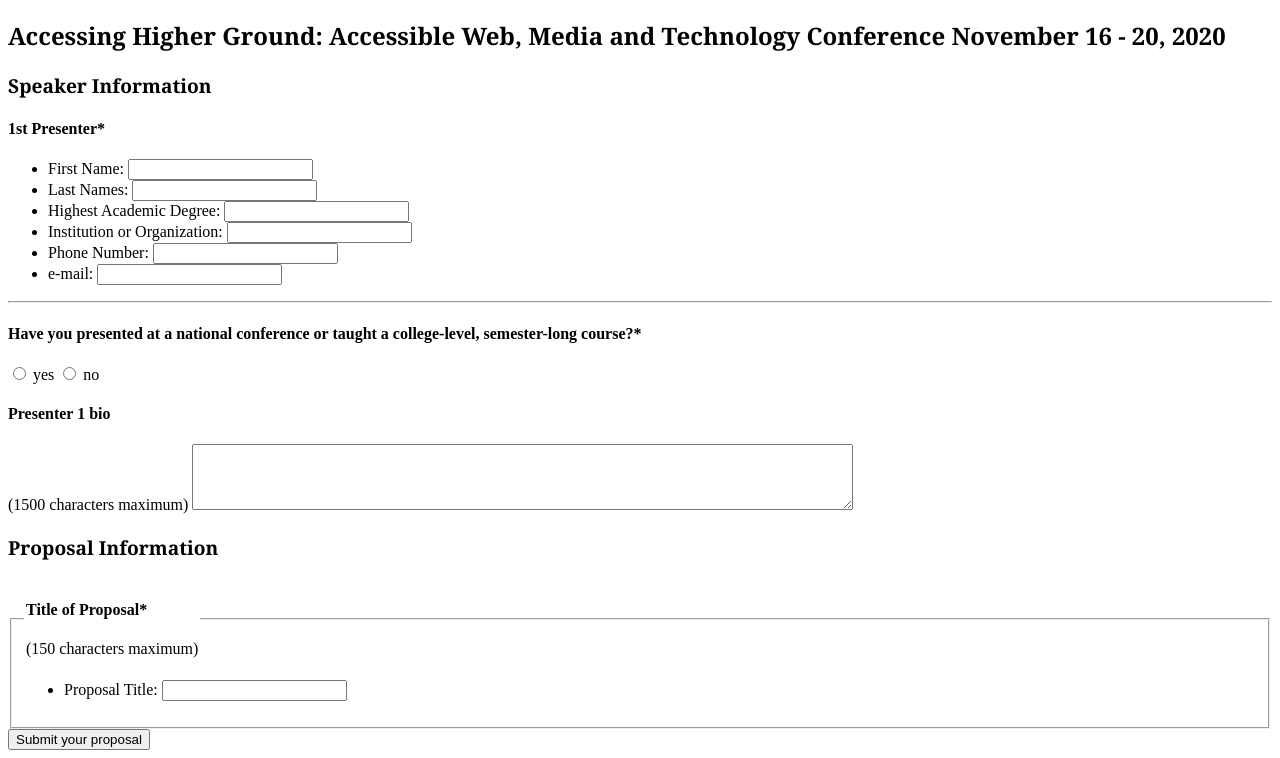
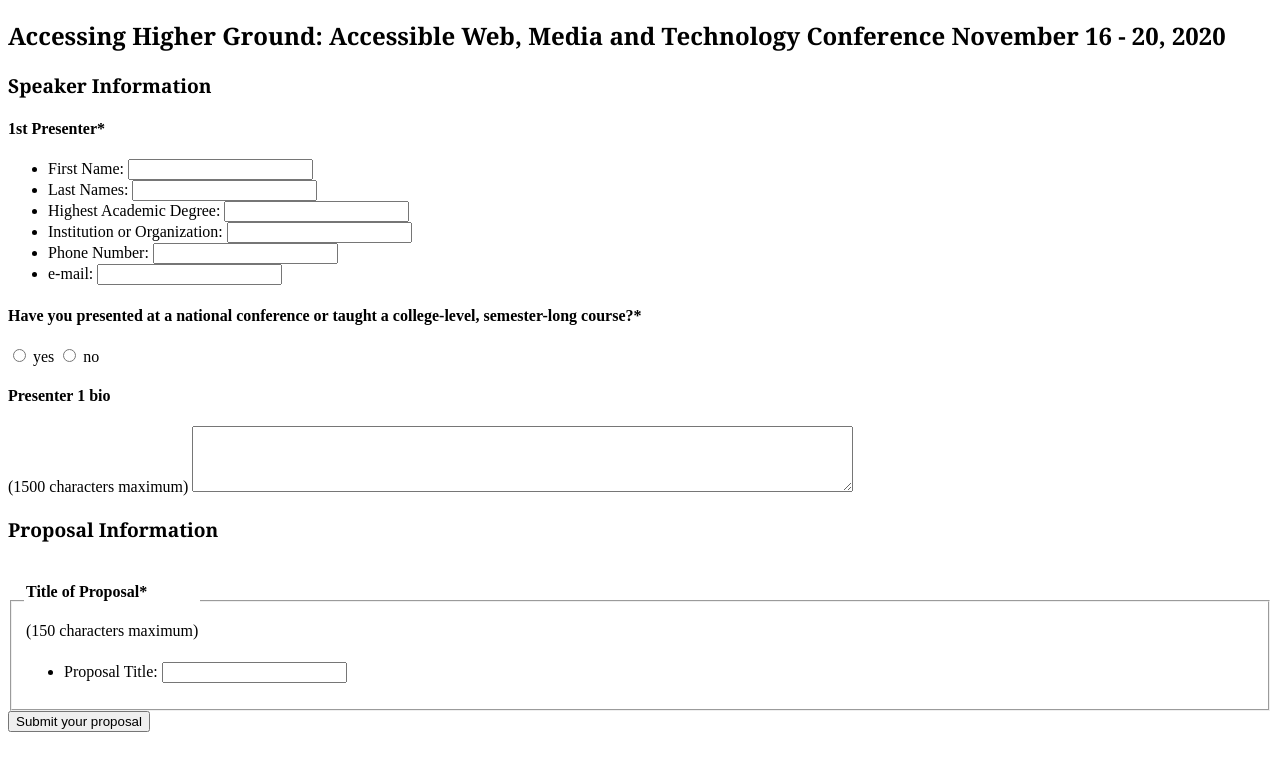
Before and after one commit to isbr3461/atlas-csci-4519-4830-main, a plain HTML site: page AHGproposalform-assign8/AHG_proposalform2020-demo-after.html in a window 1280 px wide. Shown: the part 67-825 px from the top of the page. Drawn offline with Linux system fonts and the light colour scheme.

Commit message:
formatting and sections

```diff
--- a/AHGproposalform-assign8/AHG_proposalform2020-demo-after.html
+++ b/AHGproposalform-assign8/AHG_proposalform2020-demo-after.html
@@ -6,12 +6,10 @@
   alternate format, web design, disability, higher education, ADA, Section 508,
   accommodations, assistifve technology, DOJ, Department of Justice, WAI" />
 
-
   <title>AHG 2020</title>
 
   <link rel='stylesheet' id='Lora-css'  href='//fonts.googleapis.com/css?family=Lora%3A400%2C700&#038;ver=4.4.2' type='text/css' media='all' />
   <link rel="stylesheet" href="css/ahgformstyle2020after.css"  type="text/css" media="screen">
-
 
   <!-- enable HTML 5 elements in IE7&8 -->
   <!--[if lt IE 9]>
@@ -21,7 +19,6 @@ accommodations, assistifve technology, DOJ, Department of Justice, WAI" />
   <!--[if lt IE 8]>
     <link rel="stylesheet" type="text/css" media="all" href="http://accessinghigherground.org/wp/wp-content/themes/AHG/css/ahg_scrn_ie_style4ahead-wform-4wp.css" />
   <![endif]-->
-
 
 </head>
 
@@ -33,13 +30,10 @@ accommodations, assistifve technology, DOJ, Department of Justice, WAI" />
       <h2 class="outline3">Accessing Higher Ground: Accessible Web, Media and Technology Conference November 16 - 20, 2020</h2>
     </div>
 
-
     <h3 class="outline4">Speaker Information</h3>
     <form action="AHG_saveprop2020.php" method="post" id="AHGproposalform2020">
     <div class="speakerinfo">
-
-
-
+    <section>
       <h4>1st Presenter*</h4>
       <ul>
         <li>
@@ -69,43 +63,32 @@ accommodations, assistifve technology, DOJ, Department of Justice, WAI" />
           <input id="email1" name="email1" type="text" />
         </li>
       </ul>
-  <hr />
 
       <div class="spkrques">
         <h4>Have you presented at a  national conference or taught a college-level, semester-long course?*</h4>
-  <div class="oneques"> <span>
+        <div class="oneques">
+          <span>
           <input value="1" id="natconfexp1_yes" name="natconfexp1" type="radio" />
             <label for="natconfexp1_yes" >yes</label>
-    </span> <span>
+          </span>
+          <span>
             <input value="0" id="natconfexp1_no" name="natconfexp1" type="radio" />
             <label for="natconfexp1_no" >no</label>
-  </span> </div>
-
+          </span>
+        </div>
 
       <div class="suggest_form">
       <label for="Speaker1bio"><h4>Presenter 1 bio&nbsp;</h4>(1500 characters maximum)</label>
+      <textarea id="Speaker1bio" name="Speaker1bio" cols="80" rows="4" maxlength="1003"></textarea>
+    </section>
+    </div>
 
 
-  <textarea id="Speaker1bio" name="Speaker1bio" cols="80" rows="4" maxlength="1003"></textarea>
-</fieldset>
-
-
-
-
-</div>
-
   <div class="formcol">
-
-
   <!-- bottom of expanding sections -->
-
-
     <div id="propinfo">
-
+    <section>
       <h3 class="outline4">Proposal Information</h3>
-
-
-
       <fieldset>
         <legend><h4><span id="proplegend">Title of Proposal</span><span class="star">*</span></h4> (150 characters maximum)</legend>
         <ul>
@@ -113,41 +96,14 @@ accommodations, assistifve technology, DOJ, Department of Justice, WAI" />
             <label for="proptitle">Proposal Title:</label>
               <input id="proptitle" name="proptitle" class="reqfield type="text"
               maxlength="152" />
-
           </li>
         </ul>
-
       </fieldset>
-
-
-
-
+    </section>
     </div>
-
-
-
-
-
-
 
     <input type="submit" value="Submit your proposal" />
     </form>
-
-
-
-
-
-
-
-
   </div>
-
-
-
-
-
-
-
-
 </body>
 </html>
```
Lines whose indentation alone changed are shown as unchanged.
